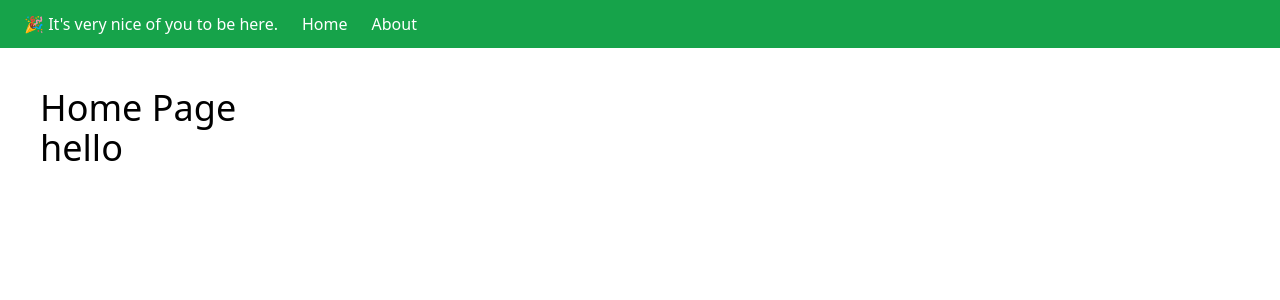
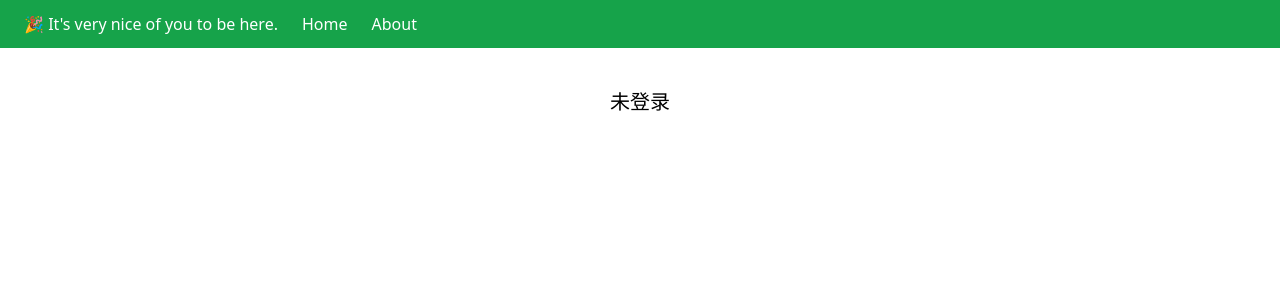
Before and after one commit to Lemonteeea/vite-starter, a Vue app: page /#/about in a window 1280 px wide. Before the commit this address led to /#/home. Shown: the top 300 px of the page. Built offline with nearby package versions, Linux system fonts and the light colour scheme.

Commit message:
fix: 统一代码格式

```diff
--- a/src/App.vue
+++ b/src/App.vue
@@ -4,7 +4,7 @@ import NavBar from "@/components/NavBar.vue";
 
 <template>
   <NavBar></NavBar>
-  <div class="flex flex-col justify-center text-4xl p-10">
+  <div class="flex flex-col items-center text-xl p-10 gap-3">
     <RouterView></RouterView>
   </div>
 </template>
--- a/src/views/AboutPage.vue
+++ b/src/views/AboutPage.vue
@@ -1,9 +1,9 @@
-<template>
-  <h1>{{ userStore.user?.username || "未登录" }}</h1>
-</template>
-
 <script setup lang="ts">
 import { useUserStore } from "@/stores/user";
 
 const userStore = useUserStore();
 </script>
+
+<template>
+  <h1>{{ userStore.user?.username || "未登录" }}</h1>
+</template>
--- a/src/views/HomePage.vue
+++ b/src/views/HomePage.vue
@@ -1,10 +1,10 @@
+<script setup lang="ts">
+import { ref } from "vue";
+
+const message = ref("hello");
+</script>
+
 <template>
   <h1>Home Page</h1>
   <p>{{ message }}</p>
 </template>
-
-<script lang="ts" setup>
-import { ref } from "vue";
-
-const message = ref("hello");
-</script>
```
